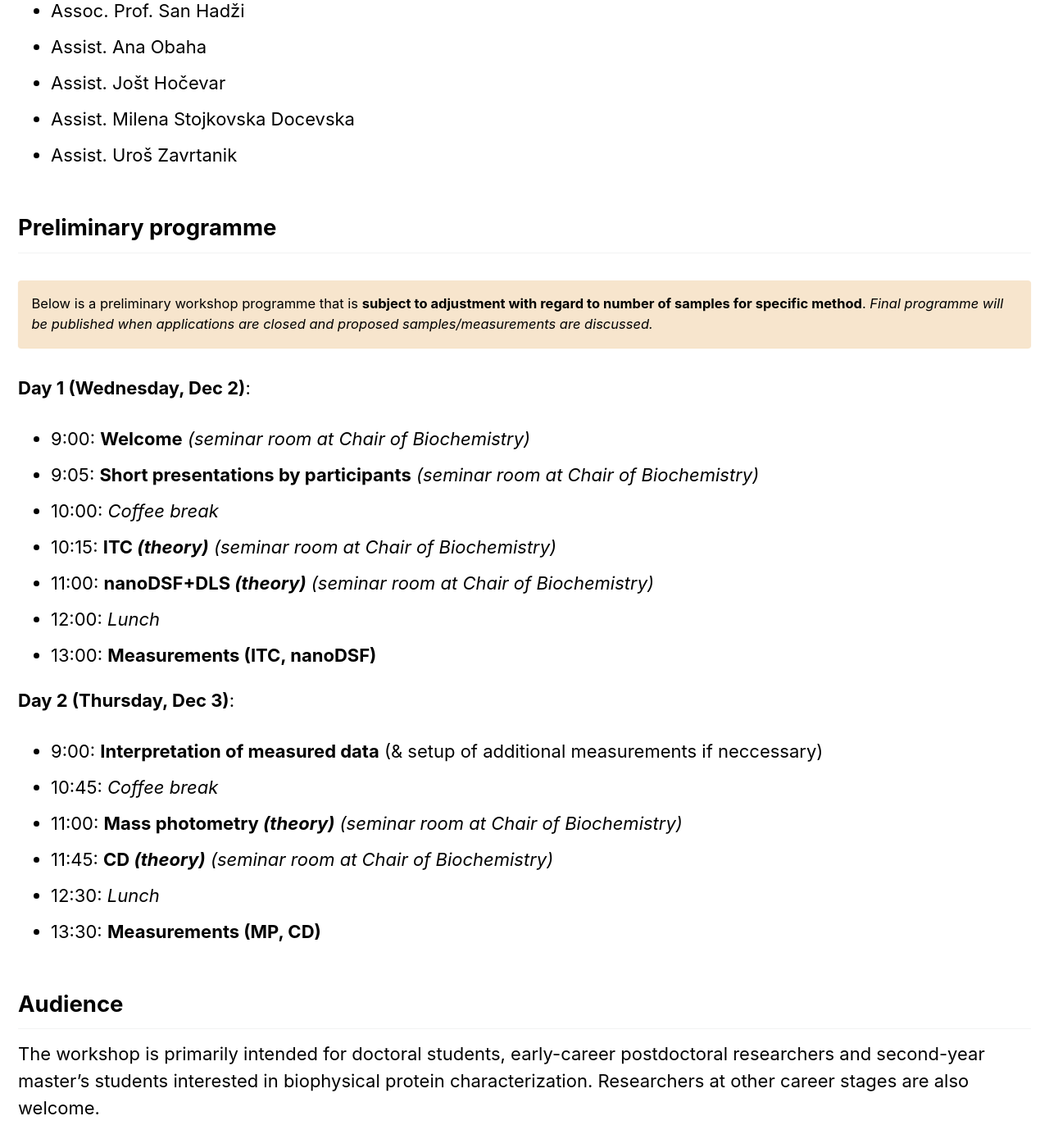
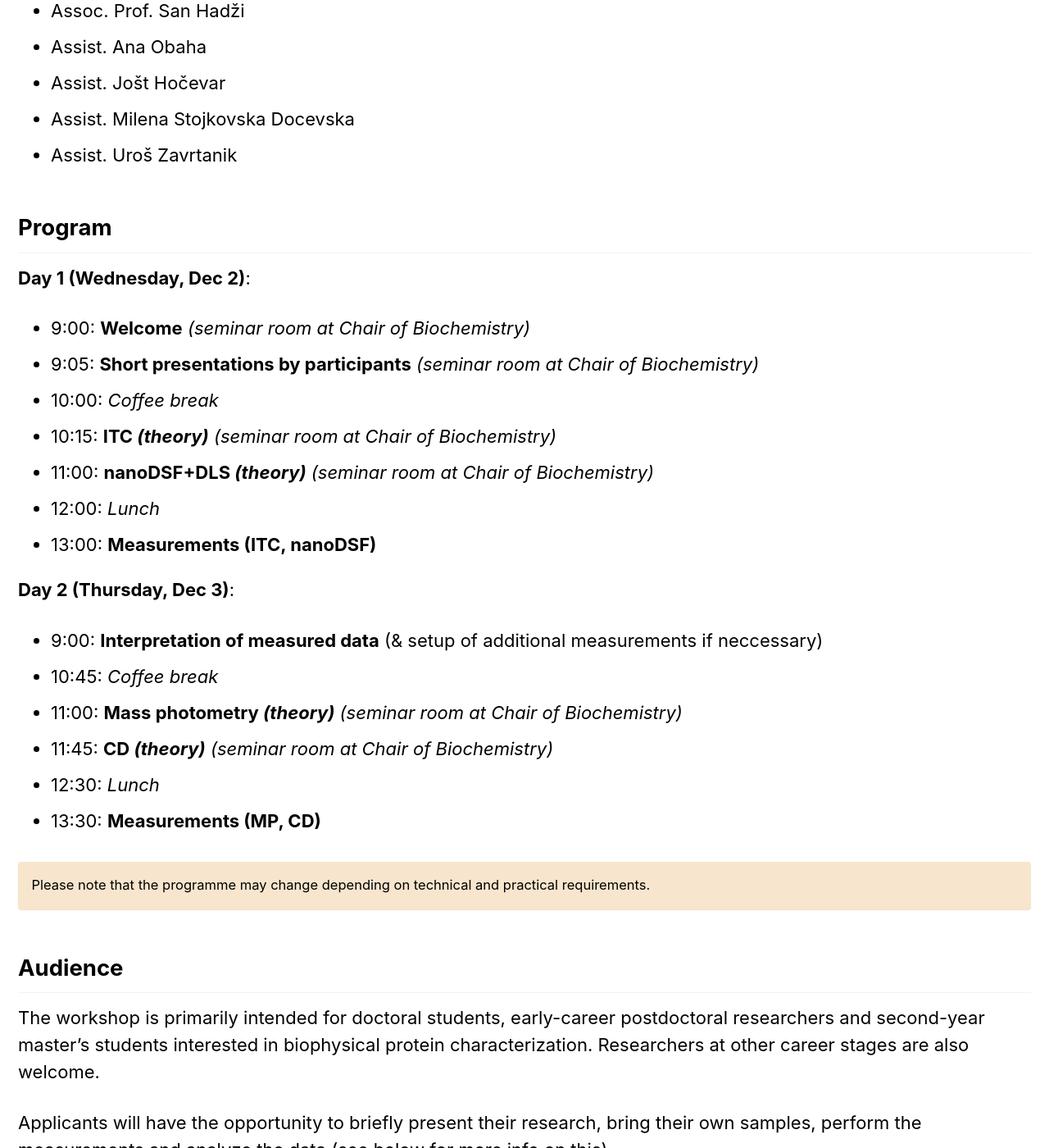
Before and after one commit to InstructSI/instructsi.github.io, a Jekyll site: the page built from _pages/bioproc2026.md, in a window 1280 px wide and 1400 px high, scrolled down 2057 px. Shown: the whole window at 82% size. Built offline with Jekyll 4.4.1, drawn with Linux system fonts in a browser that asks for light colours; cached includes are drawn as plain includes.

Commit message:
Bioproc2026 program notice

```diff
--- a/_pages/bioproc2026.md
+++ b/_pages/bioproc2026.md
@@ -63,10 +63,7 @@ The workshop will be held **from 2<sup>nd</sup> to 3<sup>rd</sup> December 2026*
 - Assist. Milena Stojkovska Docevska
 - Assist. Uroš Zavrtanik
 
-## Preliminary programme
-
-Below is a preliminary workshop programme that is **subject to adjustment with regard to number of samples for specific method**. *Final programme will be published when applications are closed and proposed samples/measurements are discussed.*
-{: .notice--warning}
+## Program
 
 **Day 1 (Wednesday, Dec 2)**:
 - 9:00: **Welcome** *(seminar room at Chair of Biochemistry)*
@@ -84,6 +81,9 @@ Below is a preliminary workshop programme that is **subject to adjustment with r
 - 11:45: **CD *(theory)*** *(seminar room at Chair of Biochemistry)*
 - 12:30: *Lunch*
 - 13:30: **Measurements (MP, CD)**
+
+Please note that the programme may change depending on technical and practical requirements.
+{: .notice--warning}
 
 ## Audience
 
```
